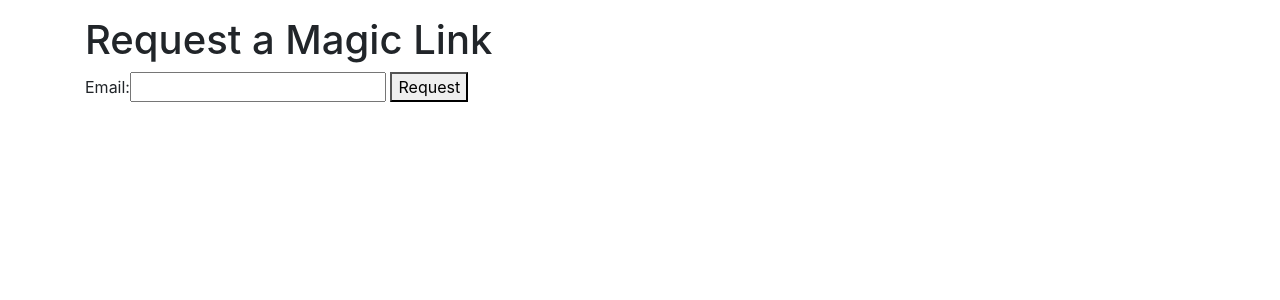
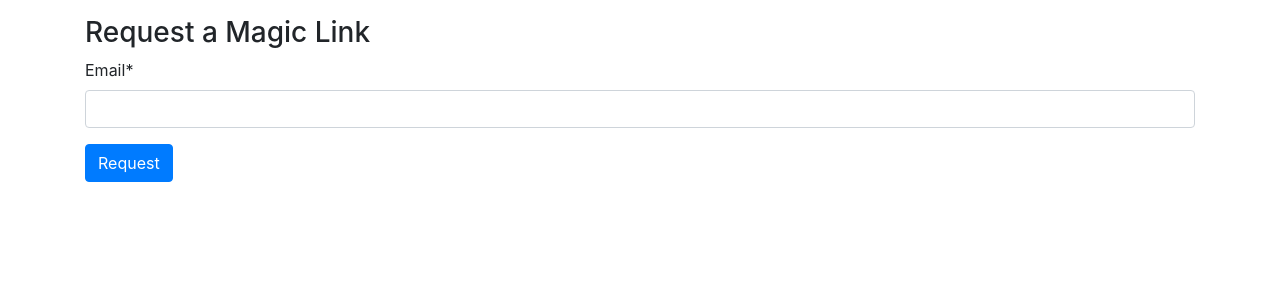
Before and after one commit to william-warren/ascent, a Django app: page /magic-link/create/ in a window 1280 px wide. Shown: the part 56-356 px from the top of the page. Run offline with Django 3.2, Linux system fonts and the light colour scheme; some libraries are stand-ins or nearby versions.

Commit message:
style magic link page with bootstrap

```diff
--- a/magic_links/templates/magic_links/create.html
+++ b/magic_links/templates/magic_links/create.html
@@ -1,9 +1,10 @@
 {% extends 'base.html' %}
+{% load crispy_forms_filters %}
 {% block content %}
-<h1>Request a Magic Link</h1>
+<h1 class="h3">Request a Magic Link</h1>
 <form action="{% url 'magic-link:create' %}" method="POST">
     {% csrf_token %}
-    {{ form }}
-    <button>Request</button>
+    {{ form|crispy }}
+    <button class="btn btn-primary">Request</button>
 </form>
 {% endblock content %}
```
